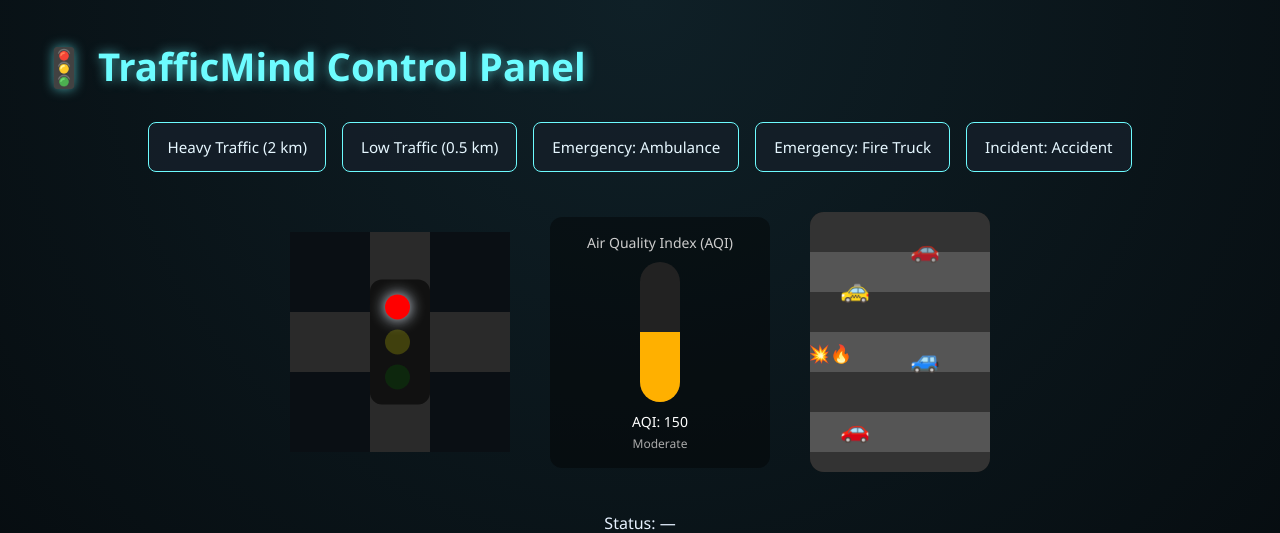
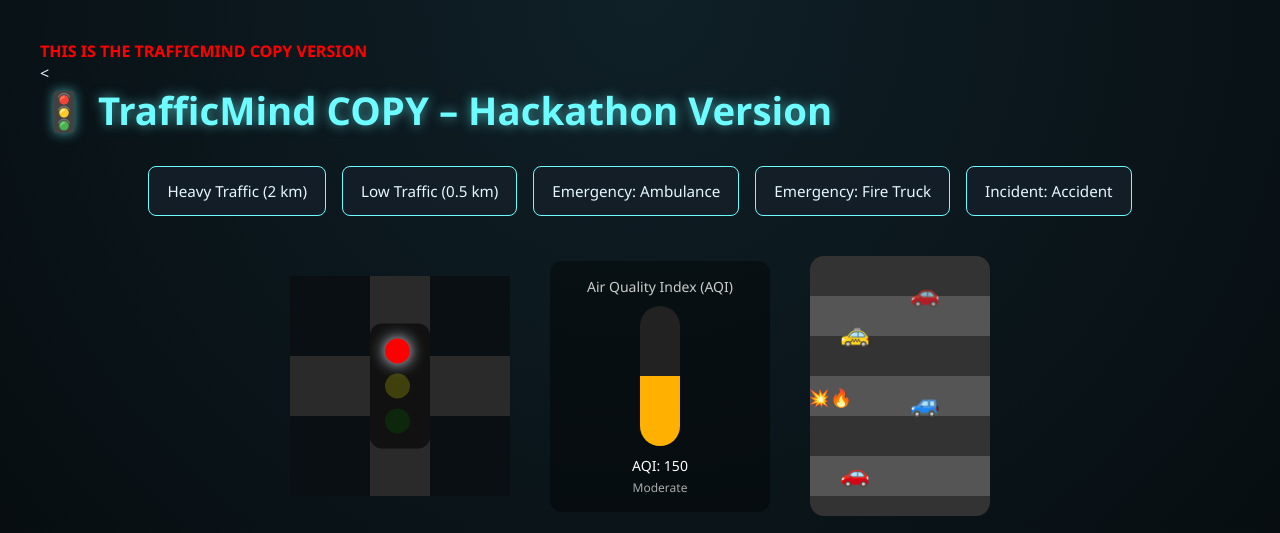
Before and after one commit to sumanyapanchal-cpu/trafficmind-copy, a Flask app: page / in a window 1280 px wide. Shown: the top 533 px of the page. Run offline with Flask 3, Linux system fonts and the light colour scheme.

Commit message:
Differentiate trafficmind-copy UI

```diff
--- a/templates/index.html
+++ b/templates/index.html
@@ -2,13 +2,16 @@
   <html lang="en">
   <head>
     <meta charset="UTF-8" />
-    <title>TrafficMind Control Panel</title>
+    <title>TrafficMind COPY – Hackathon Version</title>
     <link rel="stylesheet" href="{{ url_for('static', filename='style.css') }}">
   </head>
 
   <body>
+    <p style="color:red; font-weight:bold;">
+THIS IS THE TRAFFICMIND COPY VERSION
+</p>
 
-    <h1>🚦 TrafficMind Control Panel</h1>
+    <<h1>🚦 TrafficMind COPY – Hackathon Version</h1>
 
     <!-- ===== BUTTON PANEL ===== -->
     <div id="buttons">
```
